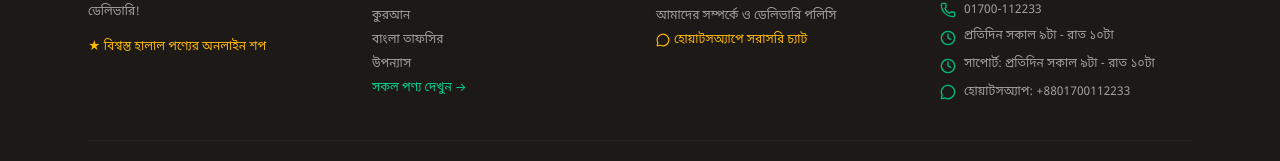
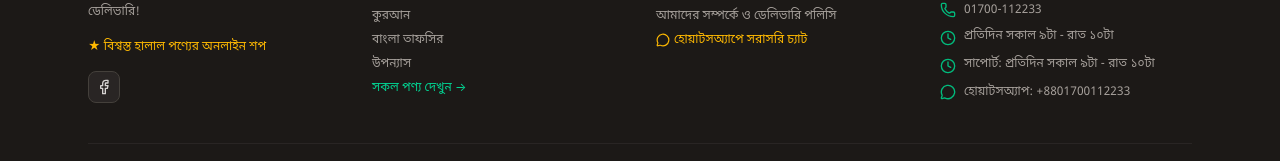
Before and after one commit to shofikulislamsamim/Halal-Shop, a React (Vite) app: page / in a window 1280 px wide. Shown: the part 4259-4420 px from the top of the page. Built offline with nearby package versions, Linux system fonts and the light colour scheme; no server answers; the database is empty.

Commit message:
Wire social links into storefront footer

```diff
--- a/src/components/common/Footer.tsx
+++ b/src/components/common/Footer.tsx
@@ -86,6 +86,19 @@ export const Footer: React.FC = () => {
             </p>
             <div className="text-xs text-amber-400 font-medium">
               ★ বিশ্বস্ত হালাল পণ্যের অনলাইন শপ
+            </div>
+            <div className="flex items-center gap-2 mt-4 flex-wrap">
+              {[
+                ['Facebook', settings.facebookPage, Facebook],
+                ['Instagram', settings.instagramPage, Instagram],
+                ['YouTube', settings.youtubeChannel, Youtube],
+                ['TikTok', settings.tiktokPage, Music2],
+              ].filter(([, url]) => Boolean(url)).map(([label, url, Icon]) => (
+                <a key={label as string} href={url as string} target="_blank" rel="noopener noreferrer" aria-label={label as string}
+                  className="w-8 h-8 rounded-lg border border-stone-700 bg-stone-800 hover:bg-emerald-800 text-stone-300 hover:text-white flex items-center justify-center transition-colors">
+                  <Icon className="w-4 h-4" />
+                </a>
+              ))}
             </div>
           </div>
 
```
